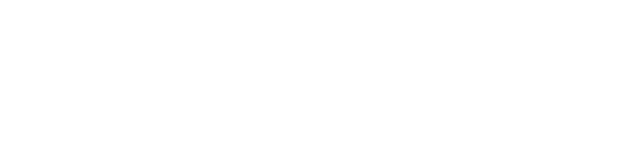
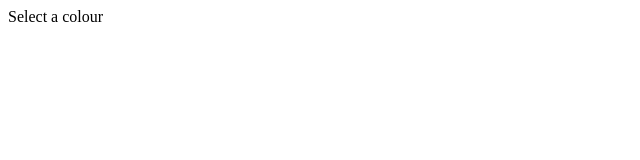
Before and after one commit to godo13405/colour-approximation, a website with bundled scripts: page index.html in a window 1280 px wide. Shown: the whole page, without its empty margins (0-640 px from the left). Built offline with nearby package versions, Linux system fonts and the light colour scheme.

Commit message:
placeholder

```diff
--- a/index.html
+++ b/index.html
@@ -7,7 +7,7 @@
         <div class="colours-container"></div>
         <div class="colour">
             <span class="hex"></span>
-            <span class="category"></span>
+            <span class="category">Select a colour</span>
         </div>
         <script type="module" src="./index.js"  ></script>
         <link
```
